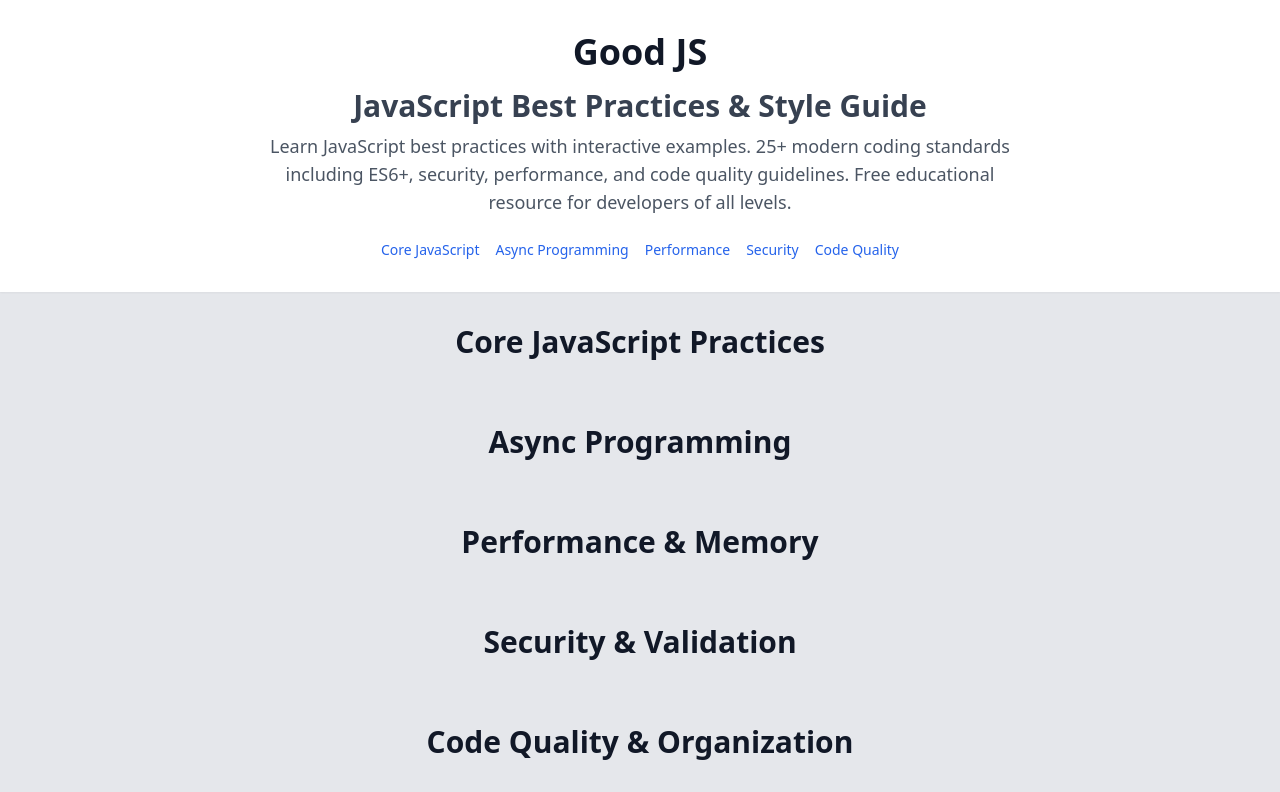
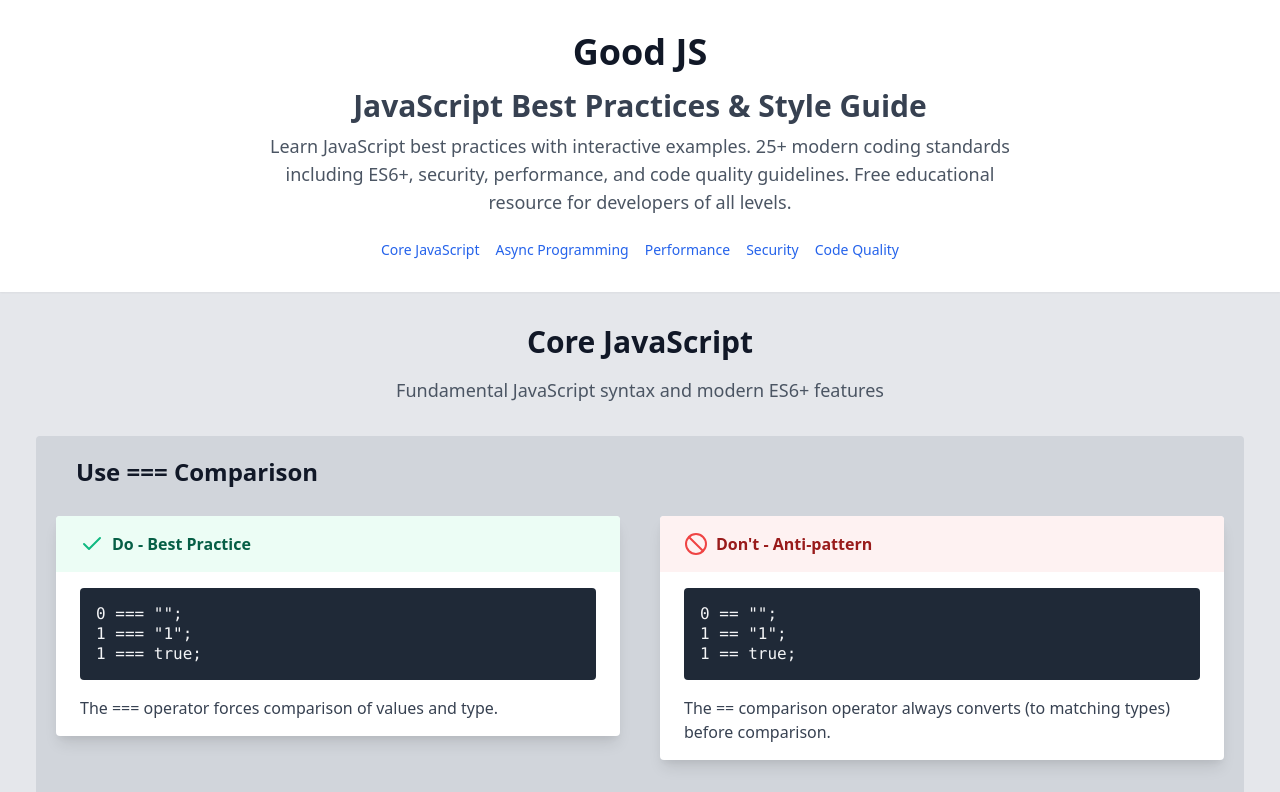
Before and after one commit to amirhossein693/good, a plain HTML site: page index.html in a window 1280 px wide. Shown: the top 792 px of the page. Drawn offline with nearby package versions, Linux system fonts and the light colour scheme.

Commit message:
fix: Remove empty section headers and improve content display
- Removed empty section headers that were showing before content
- Moved category headers inside Vue.js template for proper rendering
- Added category descriptions for better context
- Fixed navigation anchor links to work with dynamic content
- Practices now display immediately without empty sections

```diff
--- a/index.html
+++ b/index.html
@@ -133,34 +133,16 @@
 
   <!-- Main Content -->
   <main role="main" class="container mx-auto px-4 py-8">
-    <!-- Core JavaScript Section -->
-    <section id="core-javascript" class="mb-16">
-      <h2 class="text-3xl font-bold text-gray-900 mb-8 text-center">Core JavaScript Practices</h2>
-    </section>
-
-    <!-- Async Programming Section -->
-    <section id="async-programming" class="mb-16">
-      <h2 class="text-3xl font-bold text-gray-900 mb-8 text-center">Async Programming</h2>
-    </section>
-
-    <!-- Performance Section -->
-    <section id="performance" class="mb-16">
-      <h2 class="text-3xl font-bold text-gray-900 mb-8 text-center">Performance & Memory</h2>
-    </section>
-
-    <!-- Security Section -->
-    <section id="security" class="mb-16">
-      <h2 class="text-3xl font-bold text-gray-900 mb-8 text-center">Security & Validation</h2>
-    </section>
-
-    <!-- Code Quality Section -->
-    <section id="code-quality" class="mb-16">
-      <h2 class="text-3xl font-bold text-gray-900 mb-8 text-center">Code Quality & Organization</h2>
-    </section>
-
     <div id="list">
       <!-- Group items by category -->
       <div v-for="category in categories" :key="category.id" class="mb-16">
+        <!-- Category Header -->
+        <div :id="category.id" class="mb-8">
+          <h2 class="text-3xl font-bold text-gray-900 mb-4 text-center">{{ category.name }}</h2>
+          <p class="text-lg text-gray-600 text-center max-w-3xl mx-auto">{{ category.description }}</p>
+        </div>
+
+        <!-- Category Items -->
         <div v-for="item in getItemsByCategory(category.id)" :key="item.slug">
           <article :id="item.slug" class="rounded bg-gray-300 m-5"
                    :aria-labelledby="'title-' + item.slug"
```
